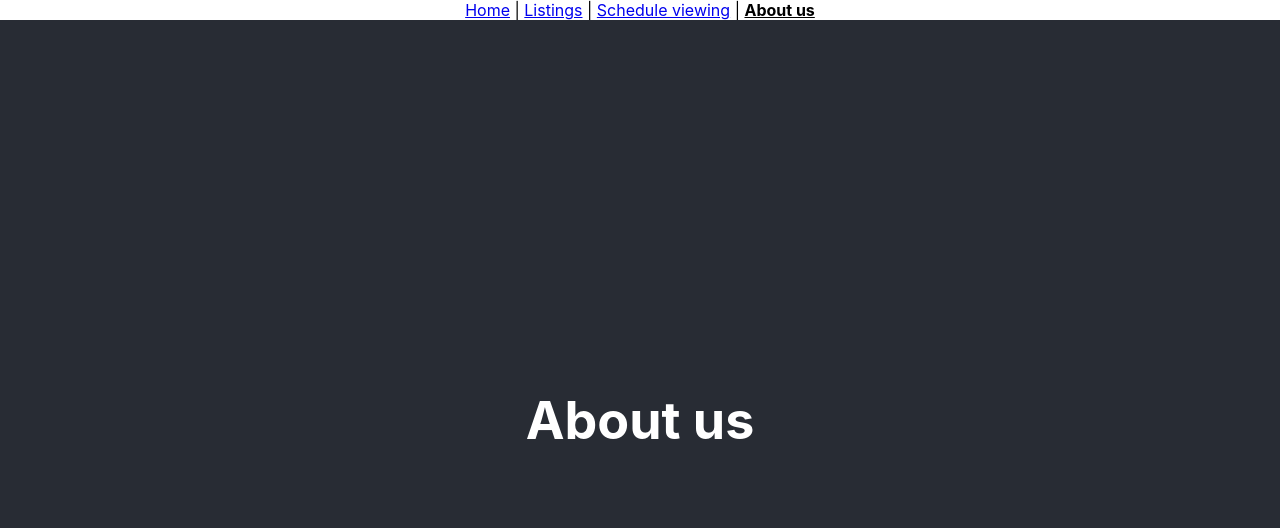
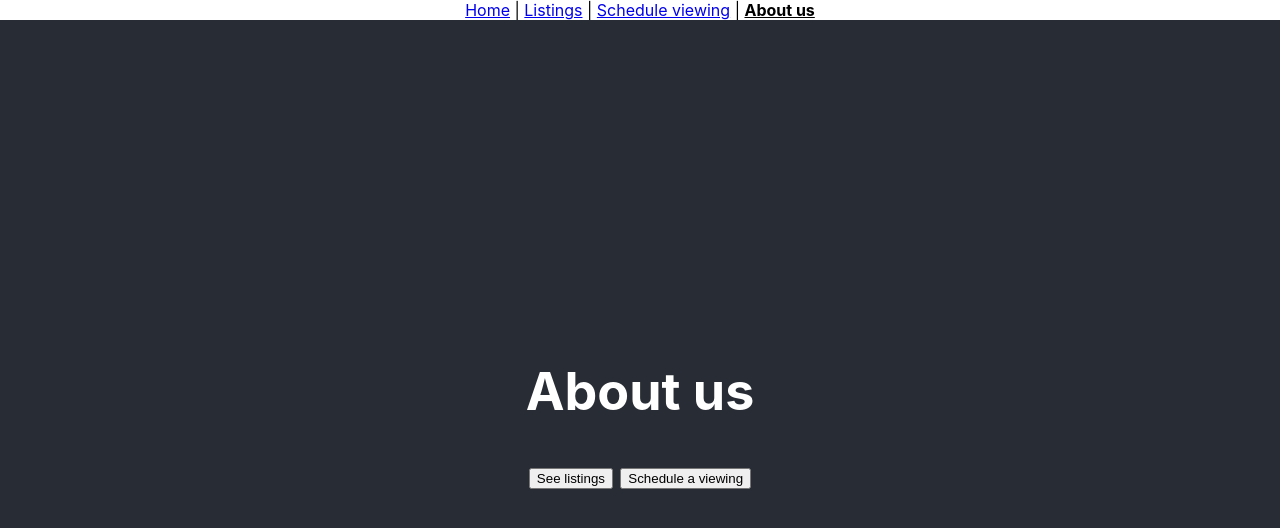
Before and after one commit to firefly017/reel-state, a React (Create React App) app: page /aboutUs in a window 1280 px wide. Shown: the top 528 px of the page. Built offline with nearby package versions, Linux system fonts and the light colour scheme.

Commit message:
creating two buttons at about page

```diff
--- a/src/pages/AboutUs.js
+++ b/src/pages/AboutUs.js
@@ -1,10 +1,22 @@
 import React from "react";
+import { Link } from "react-router-dom";
 import Title from "../components/Title";
 
 export default function AboutUs() {
   return (
     <div>
       <Title title="About us" />
+      <p>
+        <Link to="/listings">
+          <button type="button">See listings</button>
+        </Link>
+
+        {"         "}
+
+        <Link to="/scheduleViewing">
+          <button type="button">Schedule a viewing</button>
+        </Link>
+      </p>
     </div>
   );
 }
```
Also changed, not shown: 1 other file (tests, documents, lock files or other folders).
